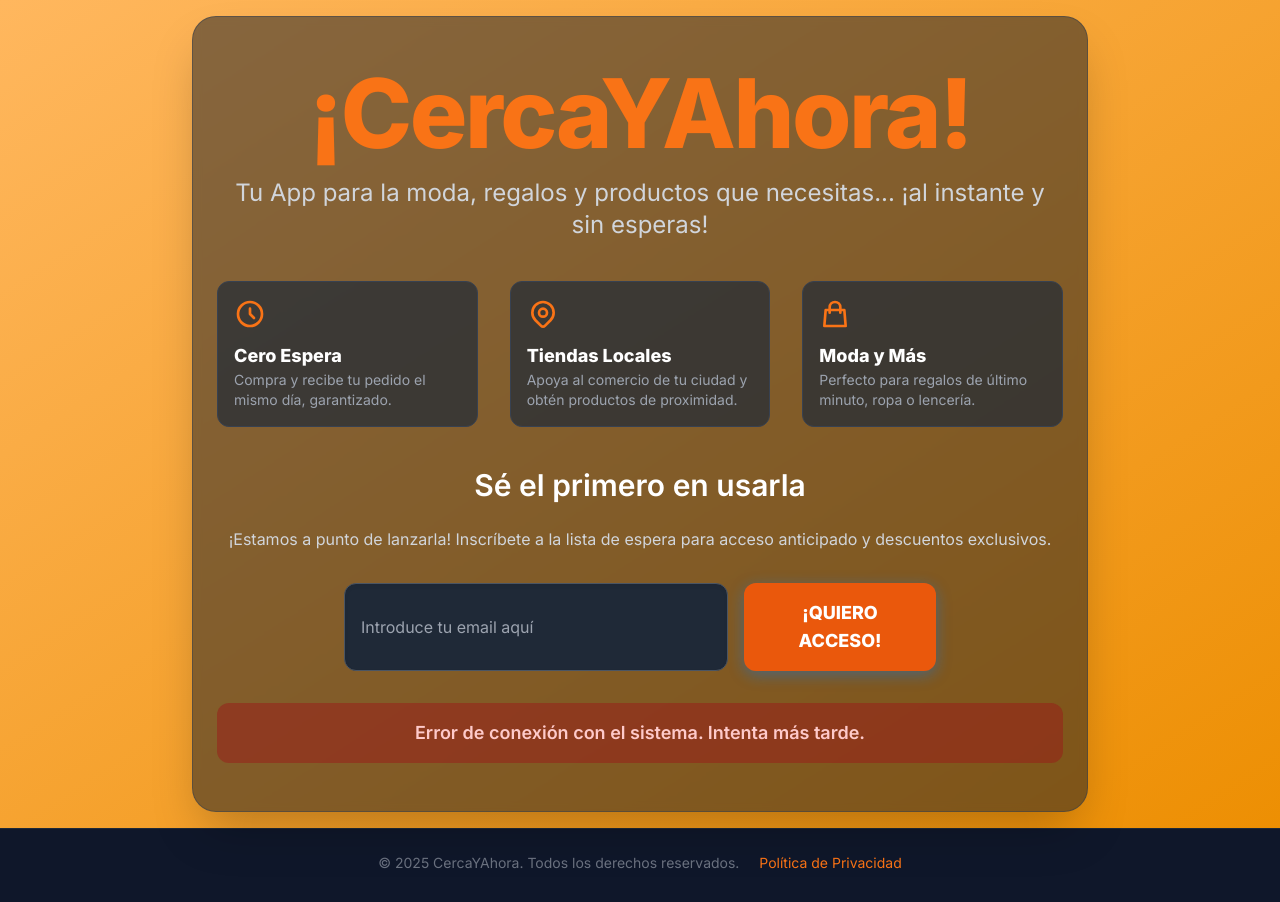
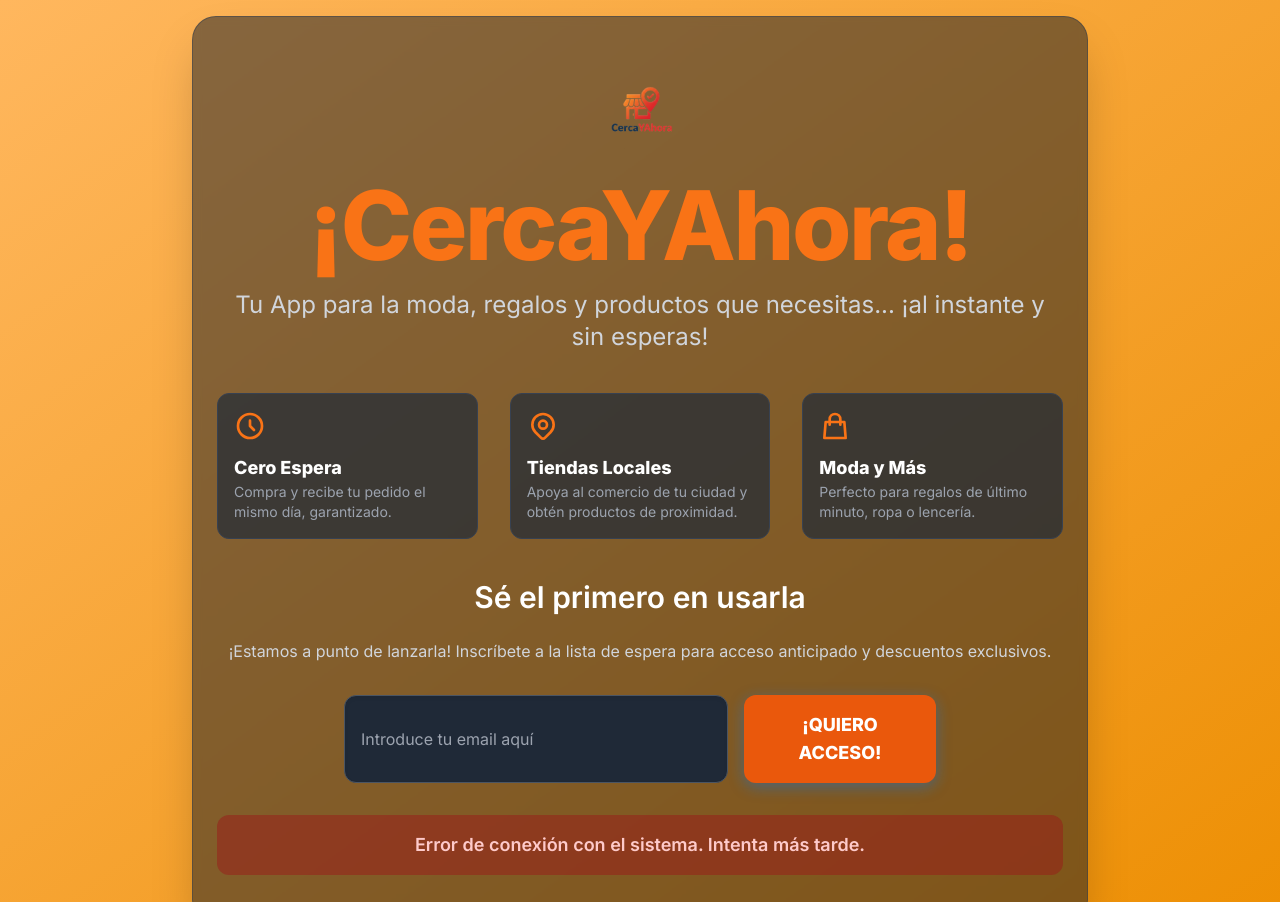
Before and after one commit to sosamatiasl/cercayahoraapp, a plain HTML site: page index.html in a window 1280 px wide. Shown: the top 902 px of the page. Drawn offline with nearby package versions, Linux system fonts and the light colour scheme; some packages are replaced by stand-ins of ours.

Commit message:
Logo added

```diff
--- a/index.html
+++ b/index.html
@@ -37,6 +37,7 @@
 
             <!-- Logo y Tagline -->
             <div class="mb-8">
+                <img src="/img/logo.png" alt="Logo de CercaYAhora" class="w-24 h-24 mx-auto mb-4">
                 <h1 class="text-6xl font-extrabold text-orange-500 mb-4 tracking-tight md:text-8xl">
                     ¡CercaYAhora!
                 </h1>
```
Also changed, not shown: img/logo.png (added).
